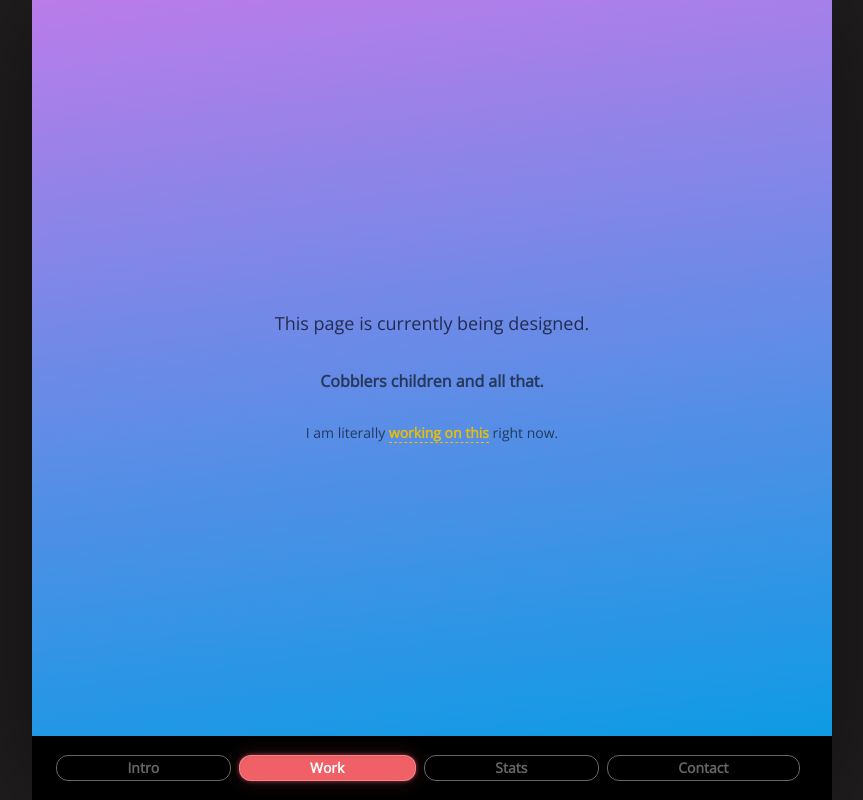
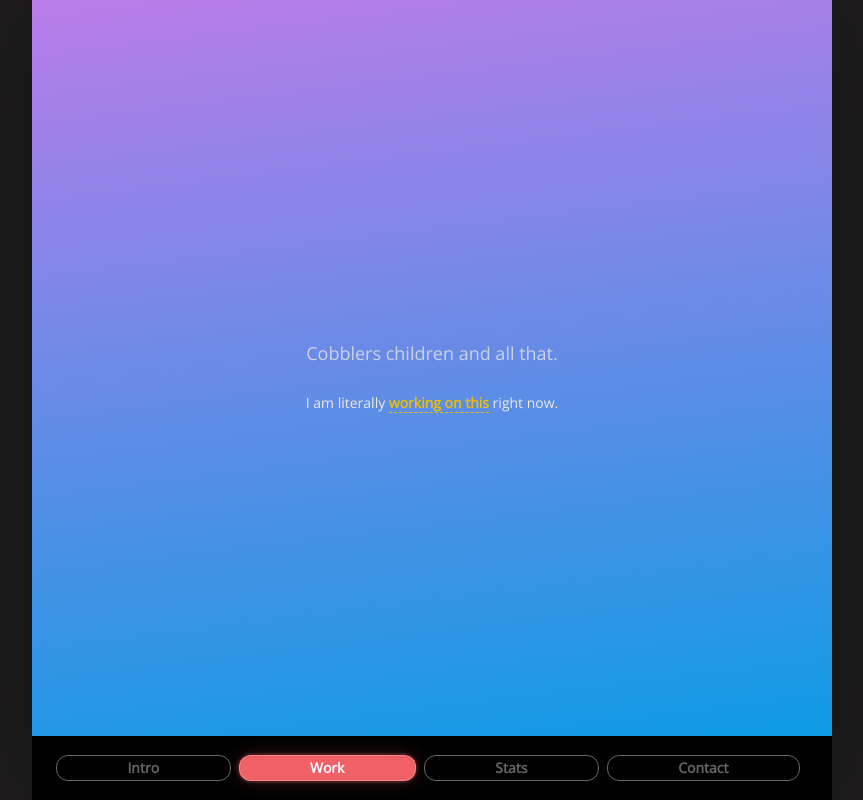
Before and after one commit to beacrea/coty.design, a Vue app: page /#/work in a window 1280 px wide. Shown: the whole page, without its empty margins (208-1071 px from the left). Built offline with nearby package versions, Linux system fonts and the light colour scheme.

Commit message:
Changed color of work in progress text for work page to white

```diff
--- a/src/components/pages/Work.vue
+++ b/src/components/pages/Work.vue
@@ -1,7 +1,6 @@
 <template>
   <div id="work">
-    <h3>This page is currently being designed.</h3>
-    <h4>Cobblers children and all that.</h4>
+    <h3>Cobblers children and all that.</h3>
     <p>I am literally <a href="https://github.com/beacrea/cotybeasley.name/issues/13" target="_blank">working on this</a> right now.</p>
   </div>
 </template>
@@ -30,13 +29,16 @@ export default {
   align-items: center;
   padding: $padding_side;
   text-align: center;
-  color: $color_dark;
+  color: $color_light;
   font-size: 1.6rem;
   * {
     -webkit-tap-highlight-color: rgba(0, 0, 0, 0);
   }
+  h3 {
+    font-size: 1.8rem;
+  }
   h4, p {
-    color: rgba(black, 0.6)
+    color: $color_light;
   }
   p, a {
     font-size: 1.4rem;
```
